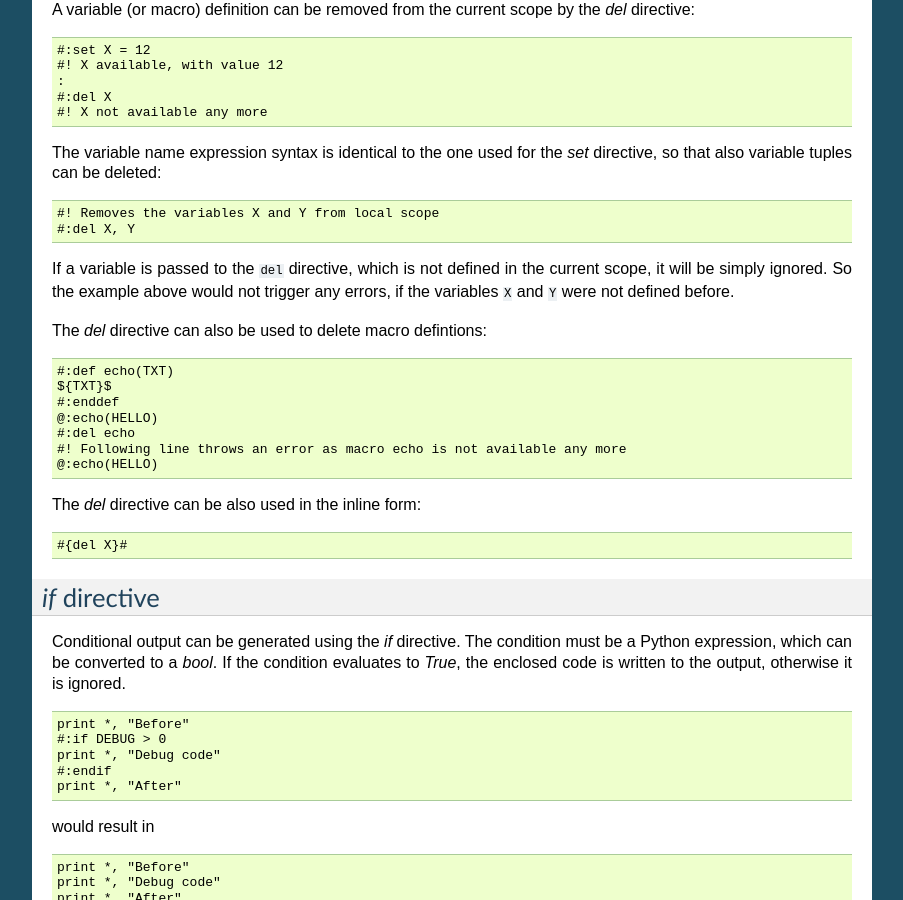
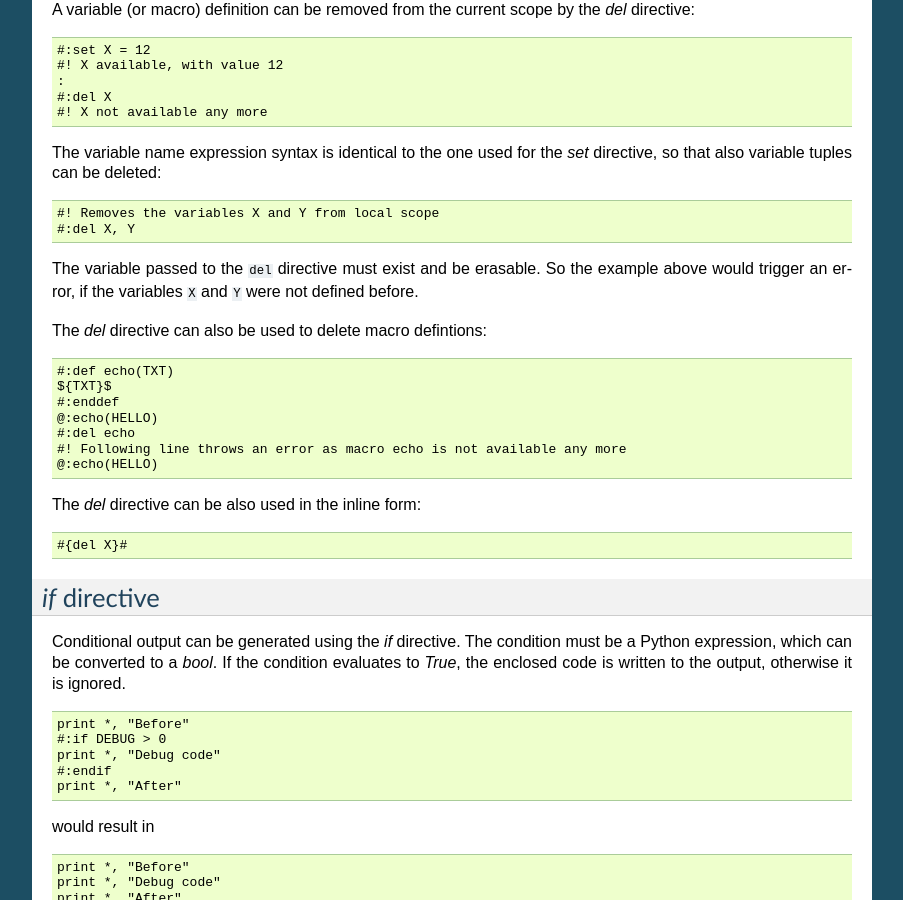
Before and after one commit to aradi/fypp, a Sphinx documentation site: the page built from docs/fypp.rst, in a window 1280 px wide and 900 px high, scrolled down 10934 px. Shown: the whole window, without its empty margins (198-1101 px from the left). Built offline with Sphinx 7.4.7, drawn with Linux system fonts in a browser that asks for light colours.

Commit message:
Invoke eval() builtin with one scope only
Fixes the issues when generator expressions with their own local scope
are used.

```diff
--- a/docs/fypp.rst
+++ b/docs/fypp.rst
@@ -661,9 +661,9 @@ directive, so that also variable tuples can be deleted::
   #! Removes the variables X and Y from local scope
   #:del X, Y
 
-If a variable is passed to the ``del`` directive, which is not defined in the
-current scope, it will be simply ignored. So the example above would not trigger
-any errors, if the variables ``X`` and ``Y`` were not defined before.
+The variable passed to the ``del`` directive must exist and be erasable. So the
+example above would trigger an error, if the variables ``X`` and ``Y`` were not
+defined before.
 
 The `del` directive can also be used to delete macro defintions::
 
```
Also changed, not shown: 2 other files.
